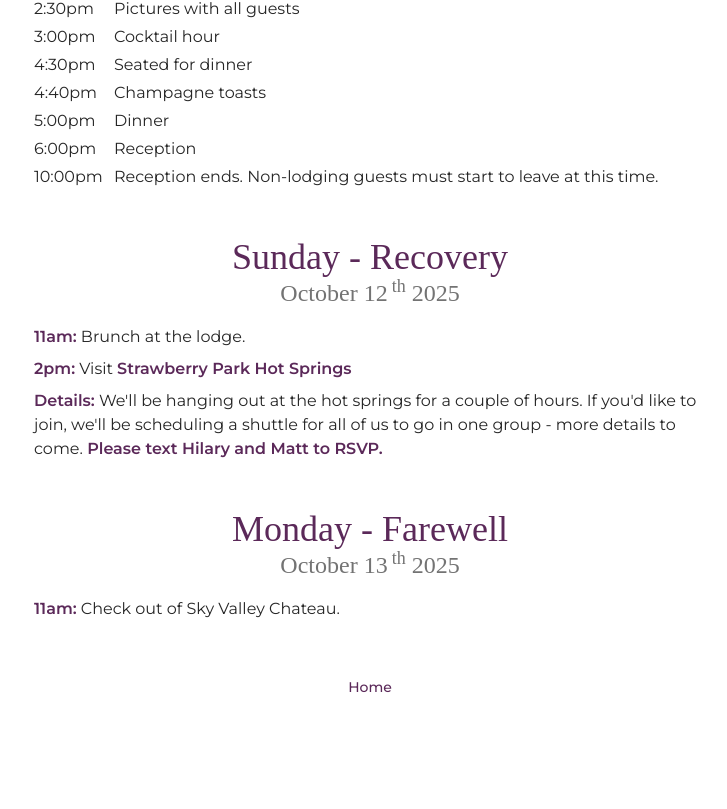
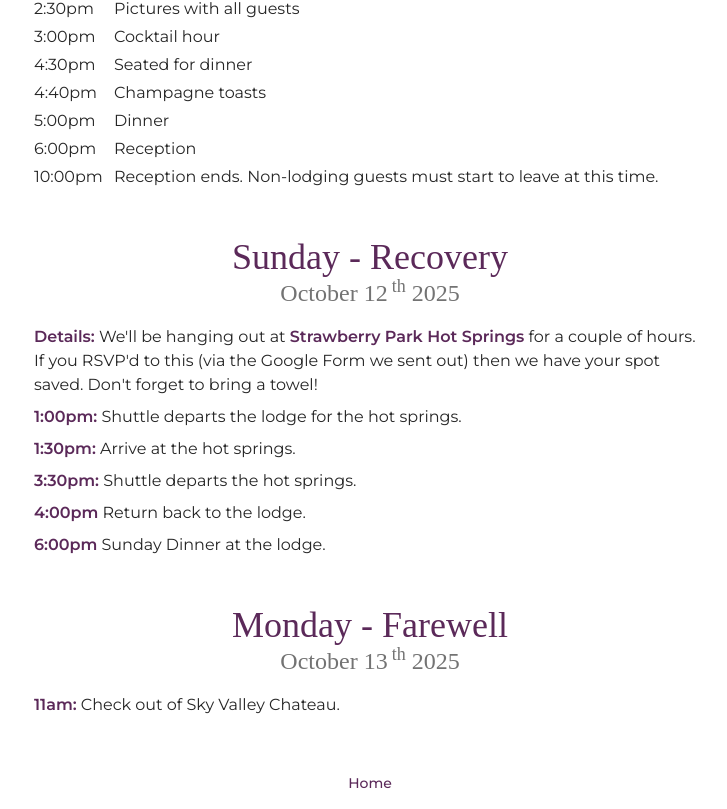
Before and after one commit to mmbakken/bakken-family, a React (Vite) app in the folder client/: page /wedding/events in a window 1280 px wide. Shown: the part 939-1748 px from the top of the page, without its empty margins (270-997 px from the left). Before the commit the page ends 1652 px from the top, so only its background shows below. Built offline with nearby package versions, Linux system fonts and the light colour scheme; sample sign-in values are in the browser's storage; a web font is replaced by a local one.

Commit message:
Update Events page with new Sunday timeline.

```diff
--- a/client/src/features/wedding/home/Events.tsx
+++ b/client/src/features/wedding/home/Events.tsx
@@ -150,27 +150,38 @@ const Events = () => {
 
           <section className="flex flex-col gap-2">
             <p>
-              <span className="text-primary font-semibold">11am:</span> Brunch
-              at the lodge.
-            </p>
-            <p>
-              <span className="text-primary font-semibold">2pm:</span> Visit{' '}
+              <span className="text-primary font-semibold">Details:</span> We'll
+              be hanging out at{' '}
               <a
                 className="text-primary font-semibold underline-offset-2 hover:underline"
                 href="https://strawberryhotsprings.com/"
                 target="_blank"
               >
                 Strawberry Park Hot Springs
-              </a>
+              </a>{' '}
+              for a couple of hours. If you RSVP'd to this (via the Google Form
+              we sent out) then we have your spot saved. Don't forget to bring a
+              towel!
             </p>
             <p>
-              <span className="text-primary font-semibold">Details:</span> We'll
-              be hanging out at the hot springs for a couple of hours. If you'd
-              like to join, we'll be scheduling a shuttle for all of us to go in
-              one group - more details to come.{' '}
-              <span className="text-primary font-semibold">
-                Please text Hilary and Matt to RSVP.
-              </span>
+              <span className="text-primary font-semibold">1:00pm:</span>{' '}
+              Shuttle departs the lodge for the hot springs.
+            </p>
+            <p>
+              <span className="text-primary font-semibold">1:30pm:</span> Arrive
+              at the hot springs.
+            </p>
+            <p>
+              <span className="text-primary font-semibold">3:30pm:</span>{' '}
+              Shuttle departs the hot springs.
+            </p>
+            <p>
+              <span className="text-primary font-semibold">4:00pm</span> Return
+              back to the lodge.
+            </p>
+            <p>
+              <span className="text-primary font-semibold">6:00pm</span> Sunday
+              Dinner at the lodge.
             </p>
           </section>
         </section>
```
